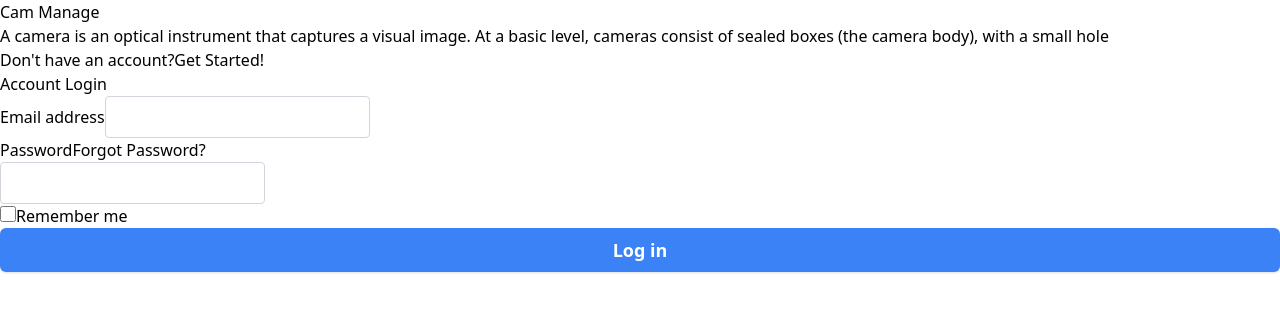
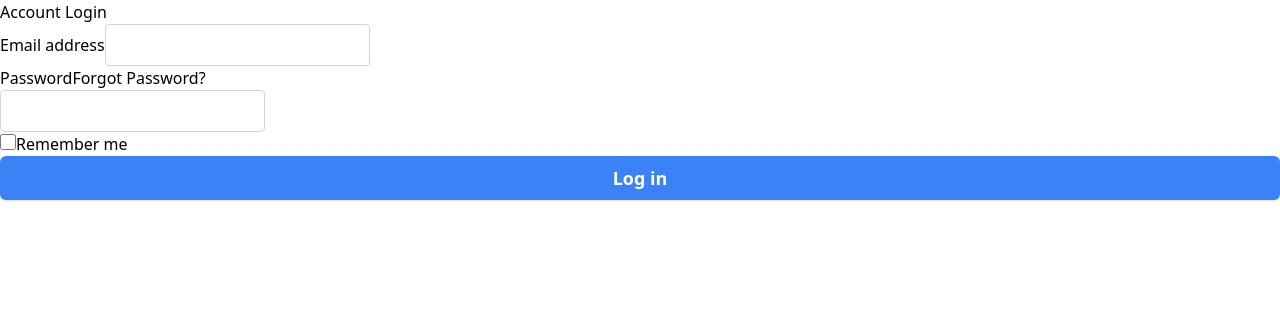
Before and after one commit to cocoa-1012/react-scheleton, a React (Vite) app: page /login in a window 1280 px wide. Shown: the top 312 px of the page. Built offline with nearby package versions, Linux system fonts and the light colour scheme.

Commit message:
remove left side from login page

```diff
--- a/src/pages/Login/Login.jsx
+++ b/src/pages/Login/Login.jsx
@@ -1,13 +1,11 @@
 import React from 'react';
-import LeftSide from './LeftSide';
 import './Login.css';
 import RightSide from './RightSide';
 
 const Login = () => {
   return (
     <div className='flex min-h-screen items-center bg-gray-100 p-4 lg:justify-center'>
-      <div className='max flex flex-col overflow-hidden rounded-md bg-white shadow-lg md:flex-1 md:flex-row lg:max-w-screen-md'>
-        <LeftSide />
+      <div className='max lg:max-w-screen-xs flex flex-col overflow-hidden rounded-md bg-white shadow-lg md:flex-1 md:flex-row'>
         <RightSide />
       </div>
     </div>
```
